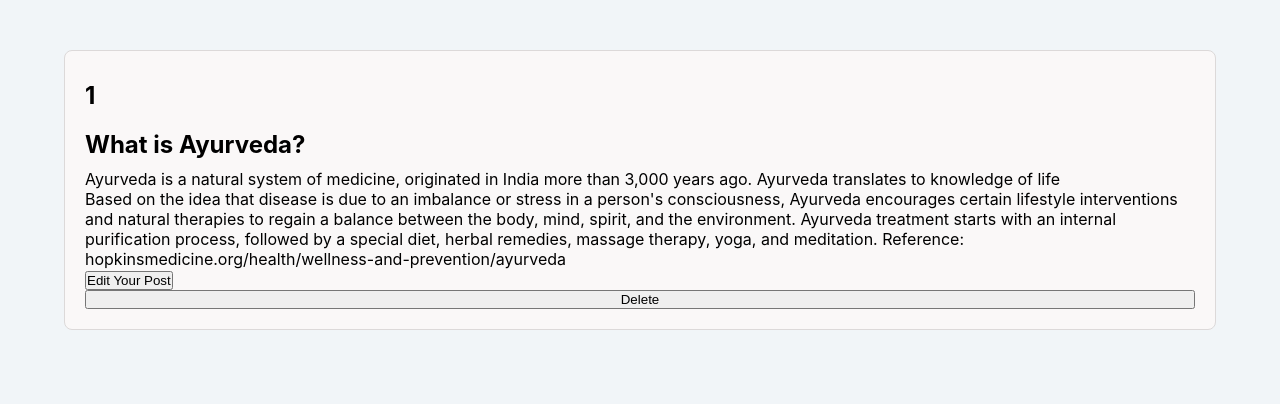
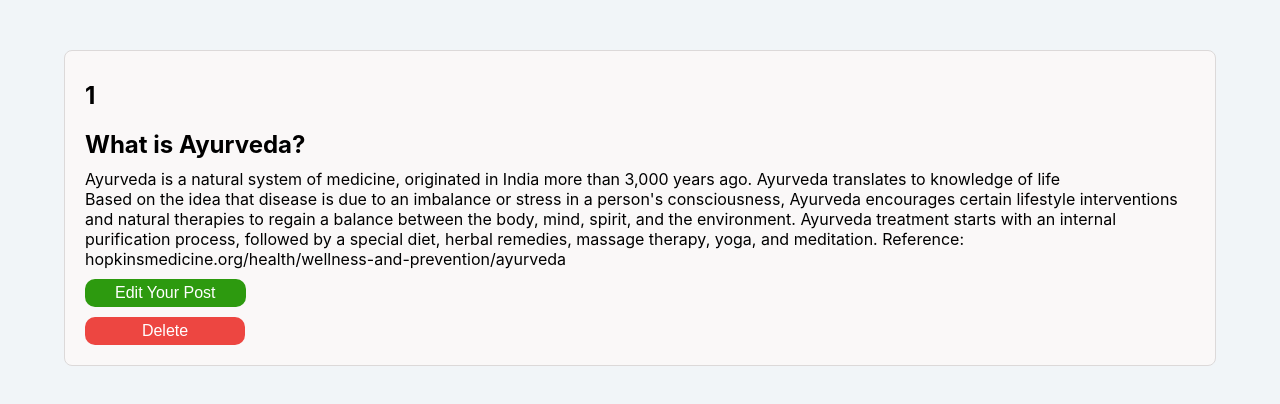
Before and after one commit to Noi-Git/http-methods, a React (Create React App) app: page /detail/1 in a window 1280 px wide. Shown: the top 404 px of the page. Built offline with nearby package versions, Linux system fonts and the light colour scheme; data requests are answered from the project's data file.

Commit message:
work on richtext editor

```diff
--- a/src/App.css
+++ b/src/App.css
@@ -38,6 +38,40 @@ body {
   border: none;
   border-radius: 10px;
   background-color: rgb(45, 154, 15);
+}
+.read-more {
+  margin-top: 20px;
+}
+
+.edit-button {
+  font-size: 1rem;
+  padding: 5px 30px;
+  margin-top: 10px;
+  border: none;
+  border-radius: 10px;
+  background-color: rgb(45, 154, 15);
+  color: white;
+}
+
+.delete-post {
+  font-size: 1rem;
+  padding: 5px 30px;
+  margin-top: 10px;
+  width: 160px;
+  border: none;
+  border-radius: 10px;
+  background-color: rgb(237, 70, 65);
+  color: white;
+}
+
+.save-post {
+  font-size: 1rem;
+  padding: 5px 30px;
+  margin-top: 10px;
+  border: none;
+  border-radius: 10px;
+  background-color: rgb(45, 154, 15);
+  color: white;
 }
 
 .add-post-button:hover,
@@ -120,6 +154,7 @@ body {
   width: 50vw;
 }
 
+
 /* -----wysiwyg editor ----- */
 .rich-text-editor {
   width: 80vw;
--- a/src/components/BlogPage.jsx
+++ b/src/components/BlogPage.jsx
@@ -2,7 +2,7 @@ import React from 'react';
 import { Link } from 'react-router-dom';
 
 const BlogPage = ({ id, title, description }) => {
-  console.log('- description.indexOf --', description.indexOf('</p>'));
+  // console.log('- description.indexOf --', description.indexOf('</p>'));
 
   const descriptionIndexOf = description.indexOf('</p>');
   console.log(
@@ -21,7 +21,9 @@ const BlogPage = ({ id, title, description }) => {
       {/* <p className='blog-description'>
         {description.split(' ').splice(0, 60).join(' ')}
       </p> */}
-      <Link to={`/detail/${id}`}>Read more...</Link>
+      <Link to={`/detail/${id}`} className='read-more'>
+        Read more...
+      </Link>
     </article>
   );
 };
--- a/src/components/EditPage.jsx
+++ b/src/components/EditPage.jsx
@@ -3,7 +3,7 @@ import { useEffect, useState } from 'react';
 import axios from 'axios';
 import RichTextEditor from './RichTextEditor';
 import { useParams, useNavigate } from 'react-router-dom';
-import { convertToHTML } from 'draft-convert';
+import { convertFromHTML, convertToHTML } from 'draft-convert';
 import DOMPurify from 'dompurify';
 import { EditorState, ContentState } from 'draft-js';
 
@@ -37,10 +37,20 @@ const EditPage = () => {
     const getDetails = async () => {
       const { data } = await axios.get('http://localhost:3000/posts/' + id);
       console.log(data);
+      const testCreateMarkup = createMarkup(data.description);
+      console.log('++ testCreateMarkup++ ', testCreateMarkup);
+      const blocksFromHTML = convertFromHTML(data.description);
+      console.log('-- blog from html ---', blocksFromHTML);
+      const descriptionState = ContentState.createFromBlockArray(
+        // blocksFromHTML.contentBlocks,
+        blocksFromHTML.blockMap,
+        blocksFromHTML.entityMap
+      );
       setEdit(data);
       setEditorState(
         EditorState.createWithContent(
-          ContentState.createFromText(data.description)
+          // ContentState.createFromText(data.description)
+          descriptionState
         )
       );
     };
@@ -66,13 +76,14 @@ const EditPage = () => {
     <section>
       {edit && (
         <div className='post'>
-          <form onSubmit={handleSubmit}>
+          <form onSubmit={handleSubmit} data-testid='save-edit-page'>
             <div className='post-title'>
               <label htmlFor='post-title'>
                 Title:
                 <input
                   type='text'
                   name='post-title'
+                  placeholder='input'
                   className='post-title-input'
                   onChange={(e) => setEdit({ ...edit, title: e.target.value })}
                   value={edit.title}
@@ -83,7 +94,11 @@ const EditPage = () => {
               handleEditorChange={handleEditorChange}
               editorState={editorState}
             />
-            <button type='submit' className='save-edit'>
+            <button
+              // data-testid='save-edit-page'
+              type='submit'
+              className='save-edit'
+            >
               Save
             </button>
           </form>
--- a/src/components/HomePage.jsx
+++ b/src/components/HomePage.jsx
@@ -18,7 +18,9 @@ const HomePage = () => {
 
   return (
     <section>
-      <h1 className='page-header'>Welcome to Simple Blog</h1>
+      <h1 className='page-header' data-testid='home-page'>
+        Welcome to Simple Blog
+      </h1>
       <div className='add-post'>
         <button className='add-post-button'>
           <Link
--- a/src/components/PostPage.jsx
+++ b/src/components/PostPage.jsx
@@ -36,7 +36,8 @@ const PostPage = () => {
     try {
       await axios.post('http://localhost:3000/posts', {
         title: title,
-        description: editorState.getCurrentContent().getPlainText('\u0001'),
+        // description: editorState.getCurrentContent().getPlainText('\u0001'),
+        description: convertedContent,
       });
       console.log('post successful');
       navigate('/');
@@ -47,7 +48,7 @@ const PostPage = () => {
 
   return (
     <section>
-      <div className='post'>
+      <div className='post' data-testid='post-page'>
         <form onSubmit={handleSubmit}>
           <div className='post-title'>
             <label htmlFor='post-title'>
@@ -66,7 +67,7 @@ const PostPage = () => {
             editorState={editorState}
           />
           <button type='submit' className='save-post'>
-            Submit
+            Save
           </button>
         </form>
       </div>
```
Also changed, not shown: 1 other file (tests, documents, lock files or other folders).
